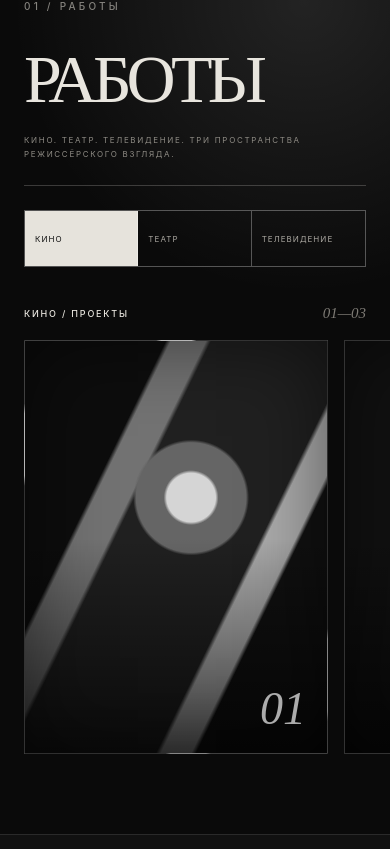
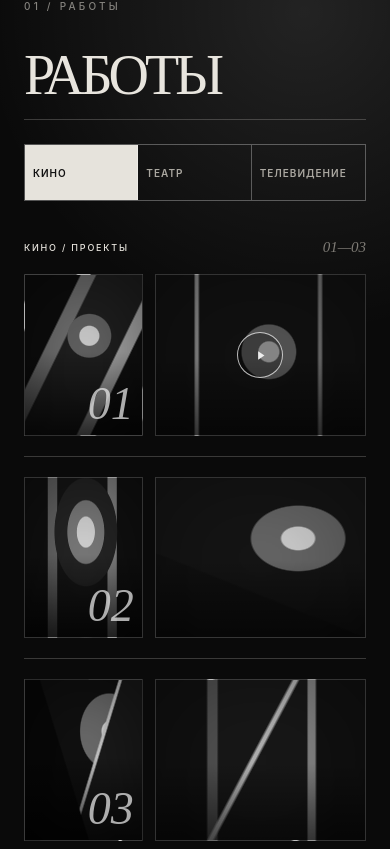
Before and after one commit to SergeyValikov/sergey-valikov-site, a React (Vite) app: page / in a window 390 px wide. Shown: the part 935-1784 px from the top of the page. Built offline with nearby package versions, Linux system fonts and the light colour scheme.

Commit message:
Refine works gallery layout

```diff
--- a/index.html
+++ b/index.html
@@ -5,7 +5,7 @@
     <meta name="viewport" content="width=device-width, initial-scale=1, viewport-fit=cover" />
     <script>
       (() => {
-        const build = 'real-mobile-005'
+        const build = 'real-mobile-006'
         const screenMinSide = Math.min(window.screen.width, window.screen.height)
         const hasTouch = navigator.maxTouchPoints > 0
         const isCoarsePointer = window.matchMedia('(pointer: coarse)').matches
--- a/src/App.css
+++ b/src/App.css
@@ -365,10 +365,6 @@ main {
 }
 
 .works-heading {
-  display: grid;
-  grid-template-columns: 1fr minmax(220px, 330px);
-  align-items: end;
-  gap: 50px;
   padding-bottom: 38px;
   border-bottom: 1px solid var(--line);
 }
@@ -382,20 +378,11 @@ main {
 .works-heading h2 {
   margin: clamp(54px, 6vw, 84px) 0 0;
   font-family: var(--display);
-  font-size: clamp(78px, 10vw, 150px);
+  font-size: clamp(64px, 7vw, 108px);
   font-weight: 400;
   line-height: 0.72;
   letter-spacing: -0.07em;
   text-transform: uppercase;
-}
-
-.works-intro {
-  margin: 0;
-  color: #8f8c85;
-  text-transform: uppercase;
-  font-size: 9px;
-  line-height: 1.7;
-  letter-spacing: 0.21em;
 }
 
 .works-tabs {
@@ -417,8 +404,9 @@ main {
   color: #aaa7a0;
   background: transparent;
   text-transform: uppercase;
-  font-size: 10px;
-  letter-spacing: 0.22em;
+  font-size: 12px;
+  font-weight: 600;
+  letter-spacing: 0.2em;
   cursor: pointer;
   transition: color 240ms ease, background-color 240ms ease;
 }
@@ -461,13 +449,28 @@ main {
   font-style: italic;
 }
 
-.works-grid {
+.works-grid--gallery {
   display: grid;
   grid-template-columns: repeat(3, minmax(0, 1fr));
   gap: clamp(18px, 2.6vw, 40px);
 }
 
 .work-item { min-width: 0; }
+
+.works-grid--paired { display: block; }
+
+.work-item--paired {
+  display: grid;
+  grid-template-columns: minmax(220px, 0.72fr) minmax(0, 1.55fr);
+  gap: clamp(18px, 2.6vw, 40px);
+  padding: clamp(28px, 3.2vw, 46px) 0;
+  border-top: 1px solid var(--line);
+}
+
+.work-item--paired:first-child {
+  padding-top: 0;
+  border-top: 0;
+}
 
 .work-visual {
   position: relative;
@@ -499,6 +502,78 @@ main {
   font-size: clamp(46px, 6vw, 92px);
   font-style: italic;
   line-height: 1;
+}
+
+.work-preview {
+  position: relative;
+  min-height: 100%;
+  overflow: hidden;
+  border: 1px solid rgba(255, 255, 255, 0.14);
+  background-color: #202020;
+  filter: grayscale(1);
+  isolation: isolate;
+}
+
+.work-preview::after {
+  content: "";
+  position: absolute;
+  inset: 0;
+  background: linear-gradient(180deg, transparent 52%, rgba(0, 0, 0, 0.5));
+  box-shadow: inset 0 0 100px rgba(0, 0, 0, 0.38);
+}
+
+.work-play {
+  position: absolute;
+  z-index: 3;
+  top: 50%;
+  left: 50%;
+  width: 64px;
+  height: 64px;
+  display: grid;
+  place-items: center;
+  border: 1px solid rgba(255, 255, 255, 0.72);
+  border-radius: 50%;
+  color: #f0eee9;
+  background: rgba(0, 0, 0, 0.26);
+  transform: translate(-50%, -50%);
+}
+
+.work-play svg { width: 25px; height: 25px; fill: currentColor; }
+
+.work-preview--cinema-1 {
+  background:
+    linear-gradient(90deg, transparent 0 18%, rgba(225, 225, 225, 0.55) 19% 20%, transparent 21% 77%, rgba(225, 225, 225, 0.44) 78% 79%, transparent 80%),
+    radial-gradient(circle at 54% 48%, #bcbcbc 0 7%, #555 8% 19%, #111 20%);
+}
+
+.work-preview--cinema-2 {
+  background:
+    linear-gradient(22deg, #111 0 34%, transparent 35%),
+    radial-gradient(ellipse at 68% 38%, #d0d0d0 0 8%, #676767 9% 23%, #151515 24%);
+}
+
+.work-preview--cinema-3 {
+  background:
+    linear-gradient(118deg, transparent 0 46%, #b5b5b5 47% 48%, transparent 49%),
+    linear-gradient(90deg, #111 0 24%, #525252 25% 29%, #181818 30% 72%, #858585 73% 76%, #111 77%);
+}
+
+.work-preview--theatre-1 {
+  background:
+    radial-gradient(ellipse at 50% 14%, #d4d4d4 0 5%, #6e6e6e 18%, #111 58%),
+    linear-gradient(90deg, #090909, #343434, #090909);
+}
+
+.work-preview--theatre-2 {
+  background:
+    linear-gradient(74deg, #0b0b0b 0 36%, transparent 37%),
+    radial-gradient(circle at 66% 54%, #bbb 0 5%, #555 6% 18%, #111 19%);
+}
+
+.work-preview--theatre-3 {
+  background:
+    linear-gradient(90deg, #111 0 16%, #8c8c8c 17% 18%, #222 19% 81%, #8c8c8c 82% 83%, #111 84%),
+    radial-gradient(ellipse at 50% 58%, #aaa 0 7%, transparent 8%);
 }
 
 .work-visual--cinema-1 {
@@ -725,7 +800,6 @@ main {
   .site-nav a { font-size: 8px; }
   .hero-content { left: 7vw; width: 64vw; }
   .hero-content h1 { font-size: clamp(68px, 12vw, 110px); }
-  .works-heading { grid-template-columns: 1fr minmax(190px, 260px); }
 }
 
 @media (min-width: 768px) and (max-aspect-ratio: 4 / 3) {
@@ -861,14 +935,22 @@ main {
   .scroll-cue, .hero-caption { display: none; }
   .works-section { min-height: 100vh; padding: 90px 24px 80px; }
   .works-heading { display: block; padding-bottom: 24px; }
-  .works-heading h2 { margin-top: 42px; font-size: 68px; }
-  .works-intro { max-width: 290px; margin-top: 30px; font-size: 8px; }
+  .works-heading h2 { margin-top: 42px; font-size: 56px; }
   .works-tabs { margin-top: 24px; }
-  .works-tab { min-height: 55px; padding: 0 10px; font-size: 8px; letter-spacing: 0.13em; }
+  .works-tab { min-height: 55px; padding: 0 8px; font-size: 10px; letter-spacing: 0.1em; }
   .works-tab i { display: none; }
   .works-panel-heading { margin: 38px 0 18px; }
   .works-panel-heading h3 { font-size: 9px; letter-spacing: 0.2em; }
-  .works-grid {
+  .works-grid--paired { display: block; }
+  .work-item--paired {
+    grid-template-columns: minmax(102px, 0.72fr) minmax(0, 1.28fr);
+    gap: 12px;
+    padding: 20px 0;
+  }
+  .work-item--paired .work-preview { min-height: 0; }
+  .work-play { width: 46px; height: 46px; }
+  .work-play svg { width: 19px; height: 19px; }
+  .works-grid--gallery {
     display: flex;
     gap: 16px;
     margin-right: -24px;
@@ -877,9 +959,11 @@ main {
     scroll-snap-type: x proximity;
     scrollbar-width: none;
   }
-  .works-grid::-webkit-scrollbar { display: none; }
-  .work-item { flex: 0 0 min(78vw, 320px); scroll-snap-align: start; }
-  .works-panel--television .work-item { flex-basis: min(84vw, 360px); }
+  .works-grid--gallery::-webkit-scrollbar { display: none; }
+  .works-grid--gallery .work-item {
+    flex: 0 0 min(84vw, 360px);
+    scroll-snap-align: start;
+  }
   .about-section { padding: 100px 25px; }
   .about-inner { display: block; }
   .about-inner blockquote { margin-top: 52px; font-size: 40px; }
@@ -1065,13 +1149,7 @@ html.real-mobile .works-heading {
 
 html.real-mobile .works-heading h2 {
   margin-top: 42px;
-  font-size: 68px;
-}
-
-html.real-mobile .works-intro {
-  max-width: 290px;
-  margin-top: 30px;
-  font-size: 8px;
+  font-size: 56px;
 }
 
 html.real-mobile .works-tabs {
@@ -1080,9 +1158,9 @@ html.real-mobile .works-tabs {
 
 html.real-mobile .works-tab {
   min-height: 55px;
-  padding: 0 10px;
-  font-size: 8px;
-  letter-spacing: 0.13em;
+  padding: 0 8px;
+  font-size: 10px;
+  letter-spacing: 0.1em;
 }
 
 html.real-mobile .works-tab i {
@@ -1098,7 +1176,38 @@ html.real-mobile .works-panel-heading h3 {
   letter-spacing: 0.2em;
 }
 
-html.real-mobile .works-grid {
+html.real-mobile .works-grid--paired {
+  display: block;
+}
+
+html.real-mobile .work-item--paired {
+  display: grid;
+  grid-template-columns: minmax(102px, 0.72fr) minmax(0, 1.28fr);
+  gap: 12px;
+  padding: 20px 0;
+  border-top: 1px solid var(--line);
+}
+
+html.real-mobile .work-item--paired:first-child {
+  padding-top: 0;
+  border-top: 0;
+}
+
+html.real-mobile .work-item--paired .work-preview {
+  min-height: 0;
+}
+
+html.real-mobile .work-play {
+  width: 46px;
+  height: 46px;
+}
+
+html.real-mobile .work-play svg {
+  width: 19px;
+  height: 19px;
+}
+
+html.real-mobile .works-grid--gallery {
   display: flex;
   gap: 16px;
   margin-right: -24px;
@@ -1108,17 +1217,13 @@ html.real-mobile .works-grid {
   scrollbar-width: none;
 }
 
-html.real-mobile .works-grid::-webkit-scrollbar {
+html.real-mobile .works-grid--gallery::-webkit-scrollbar {
   display: none;
 }
 
-html.real-mobile .work-item {
-  flex: 0 0 min(78vw, 320px);
+html.real-mobile .works-grid--gallery .work-item {
+  flex: 0 0 min(84vw, 360px);
   scroll-snap-align: start;
-}
-
-html.real-mobile .works-panel--television .work-item {
-  flex-basis: min(84vw, 360px);
 }
 
 html.real-mobile .about-section {
--- a/src/App.jsx
+++ b/src/App.jsx
@@ -83,10 +83,10 @@ const copy = {
     nextLabel: 'Перейти к работам',
     worksEyebrow: '01 / Работы',
     worksTitle: 'Работы',
-    worksIntro: 'Кино. Театр. Телевидение. Три пространства режиссёрского взгляда.',
     worksTabs: { cinema: 'Кино', theatre: 'Театр', television: 'Телевидение' },
-    worksPanelSuffix: { cinema: 'проекты', theatre: 'постановки', television: 'со съёмок' },
+    worksPanelSuffix: { cinema: 'проекты', theatre: 'постановки', television: 'фото со съёмок' },
     worksVisualLabel: { cinema: 'Плакат кинопроекта', theatre: 'Плакат спектакля', television: 'Фото со съёмок' },
+    worksPreviewLabel: { cinema: 'Кадры или трейлер кинопроекта', theatre: 'Фото или видеозапись спектакля' },
     aboutEyebrow: '04 / О режиссёре',
     aboutQuote: '«Меня интересует момент, когда привычный порядок даёт трещину — и в ней становится виден человек».',
     aboutCopy: 'Сергей Валиков — режиссёр. Его художественный язык строится на точности наблюдения, внутреннем ритме и внимании к тому, что обычно остаётся за пределами света.',
@@ -118,10 +118,10 @@ const copy = {
     nextLabel: 'Go to works',
     worksEyebrow: '01 / Works',
     worksTitle: 'Works',
-    worksIntro: 'Film. Theatre. Television. Three spaces for a director’s gaze.',
     worksTabs: { cinema: 'Film', theatre: 'Theatre', television: 'Television' },
-    worksPanelSuffix: { cinema: 'projects', theatre: 'productions', television: 'behind the scenes' },
+    worksPanelSuffix: { cinema: 'projects', theatre: 'productions', television: 'behind-the-scenes photos' },
     worksVisualLabel: { cinema: 'Film project poster', theatre: 'Theatre poster', television: 'Behind-the-scenes photo' },
+    worksPreviewLabel: { cinema: 'Film stills or trailer', theatre: 'Production photos or video' },
     aboutEyebrow: '04 / About',
     aboutQuote: '“I am interested in the moment when the familiar order cracks — and a person becomes visible within it.”',
     aboutCopy: 'Sergey Valikov is a director. His artistic language is built on precise observation, inner rhythm, and attention to what usually remains beyond the light.',
@@ -209,11 +209,8 @@ function Works({ t }) {
   return (
     <section className="works-section" id="works">
       <div className="works-heading">
-        <div>
-          <p className="eyebrow">{t.worksEyebrow}</p>
-          <h2>{t.worksTitle}</h2>
-        </div>
-        <p className="works-intro">{t.worksIntro}</p>
+        <p className="eyebrow">{t.worksEyebrow}</p>
+        <h2>{t.worksTitle}</h2>
       </div>
 
       <div className="works-tabs" role="tablist" aria-label={t.worksTitle}>
@@ -246,9 +243,12 @@ function Works({ t }) {
           <span>01—03</span>
         </div>
 
-        <div className="works-grid">
+        <div className={`works-grid works-grid--${activeCategory === 'television' ? 'gallery' : 'paired'}`}>
           {[1, 2, 3].map((item) => (
-            <article className="work-item" key={`${activeCategory}-${item}`}>
+            <article
+              className={`work-item${activeCategory === 'television' ? '' : ' work-item--paired'}`}
+              key={`${activeCategory}-${item}`}
+            >
               <div
                 className={`work-visual work-visual--${activeCategory}-${item}`}
                 role="img"
@@ -256,6 +256,19 @@ function Works({ t }) {
               >
                 <span aria-hidden="true">{String(item).padStart(2, '0')}</span>
               </div>
+              {activeCategory !== 'television' && (
+                <div
+                  className={`work-preview work-preview--${activeCategory}-${item}`}
+                  role="img"
+                  aria-label={`${t.worksPreviewLabel[activeCategory]} ${item}`}
+                >
+                  {item === 1 && (
+                    <span className="work-play" aria-hidden="true">
+                      <svg viewBox="0 0 24 24"><path d="M9 6.5 17 12l-8 5.5z" /></svg>
+                    </span>
+                  )}
+                </div>
+              )}
             </article>
           ))}
         </div>
```
